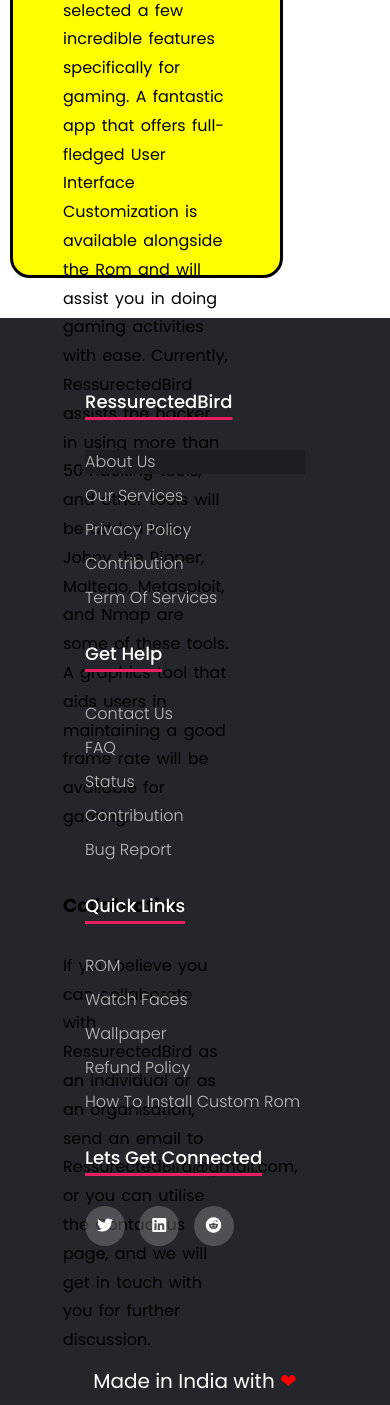
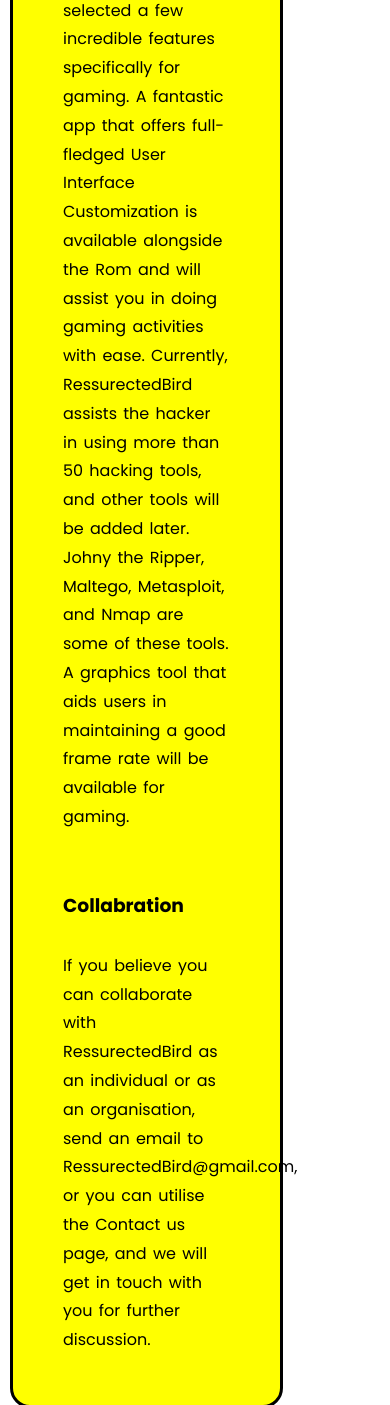
Before and after one commit to Ressurected-Bird/Website, a PHP site: page /About.html in a window 390 px wide. Shown: the part 622-2027 px from the top of the page. Run offline with PHP 8.4, Linux system fonts and the light colour scheme.

Commit message:
Updated the mobile view issue in About Page

```diff
--- a/style/About.css
+++ b/style/About.css
@@ -13,7 +13,6 @@ body{
 }
 
 .about_us{
-    /* background-color: yellow; */
     margin: 50px auto 40px;
     border-style: solid;
     border-radius: 20px;
@@ -21,15 +20,7 @@ body{
     padding: 50px;
     word-spacing: 2px;
     line-height: 1.8;
-    /* height: 600px; */
-    /* display: flex;
-    justify-content: center; */
-
 }
-
-/* .vision {
-    justify-content: center;
-} */
 
 .about_us .aboutimage{
     height: 40px;
@@ -60,7 +51,6 @@ body{
     margin-left: 10px;
 	margin-top: 100px;
     margin-right: 10px;
-    height: 800px;
 
 }
 .about_us .aboutheading{
```
